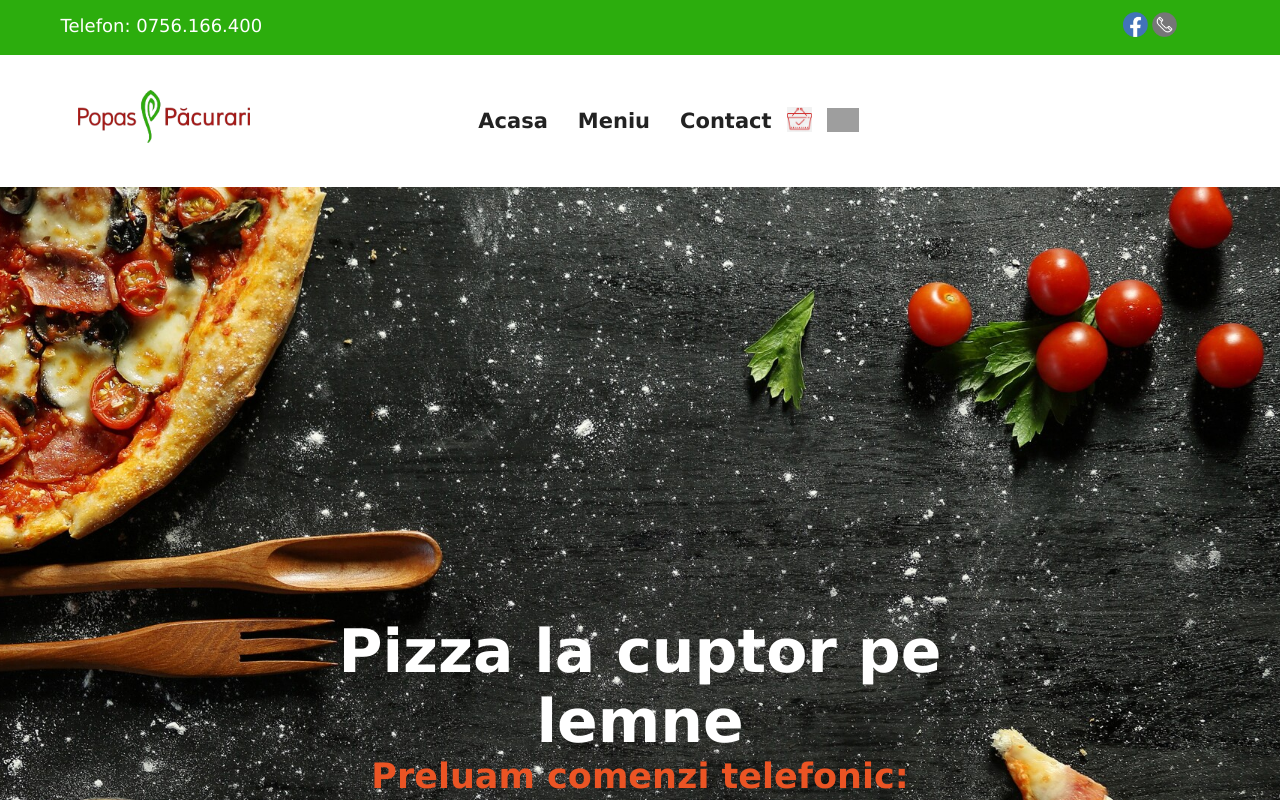
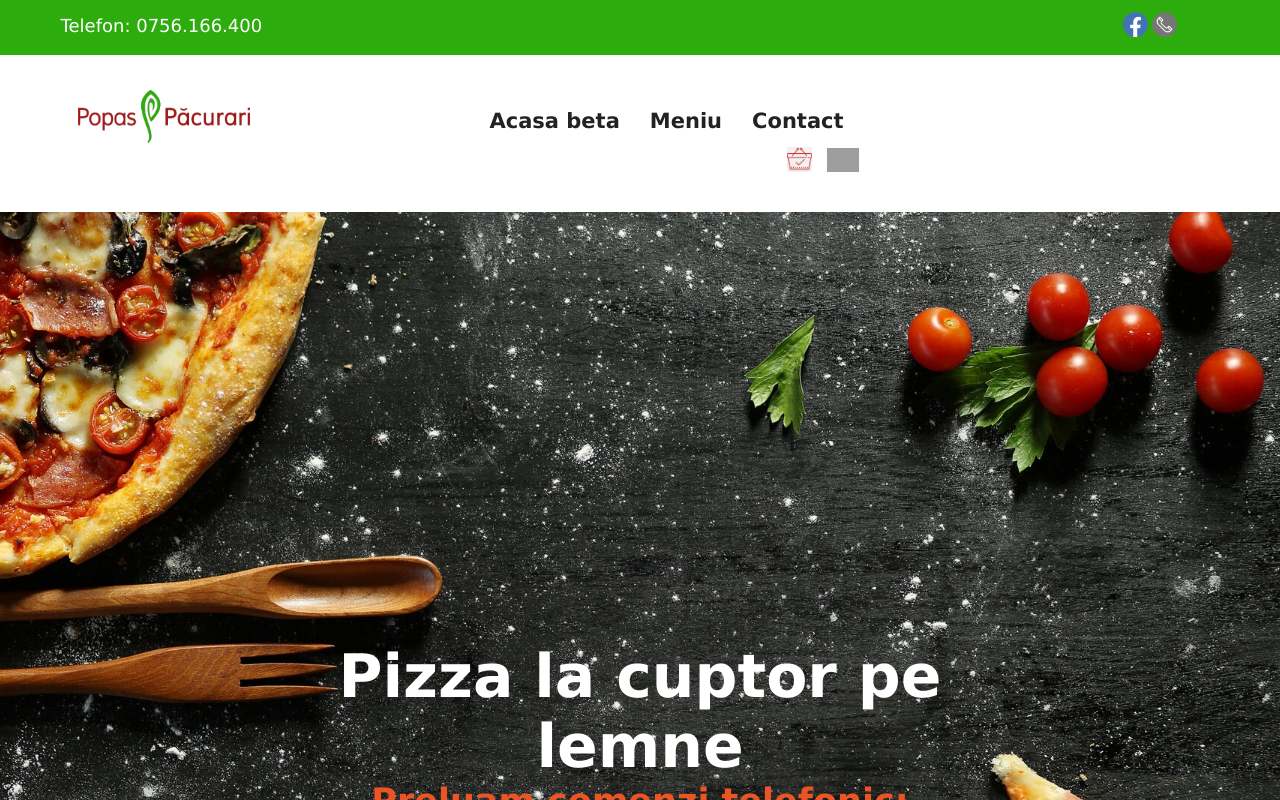
Before and after one commit to karadaska/beta, a React (Vite) app: page / in a window 1280 px wide. Shown: the top 800 px of the page. Built offline with nearby package versions, Linux system fonts and the light colour scheme; data requests are answered from the project's data file; grey boxes are pictures that could not be loaded.

Commit message:
acasa beta

```diff
--- a/src/components/header/header.jsx
+++ b/src/components/header/header.jsx
@@ -14,7 +14,7 @@ function DisplayNavBar() {
                 <label htmlFor="nav"></label>
           <ul className="ul-list">
             <li className="list-item">
-              <a href="/">Acasa</a>
+              <a href="/">Acasa beta</a>
             </li>
             <li className="list-item">
               <a href="#meniu">Meniu</a>
```
